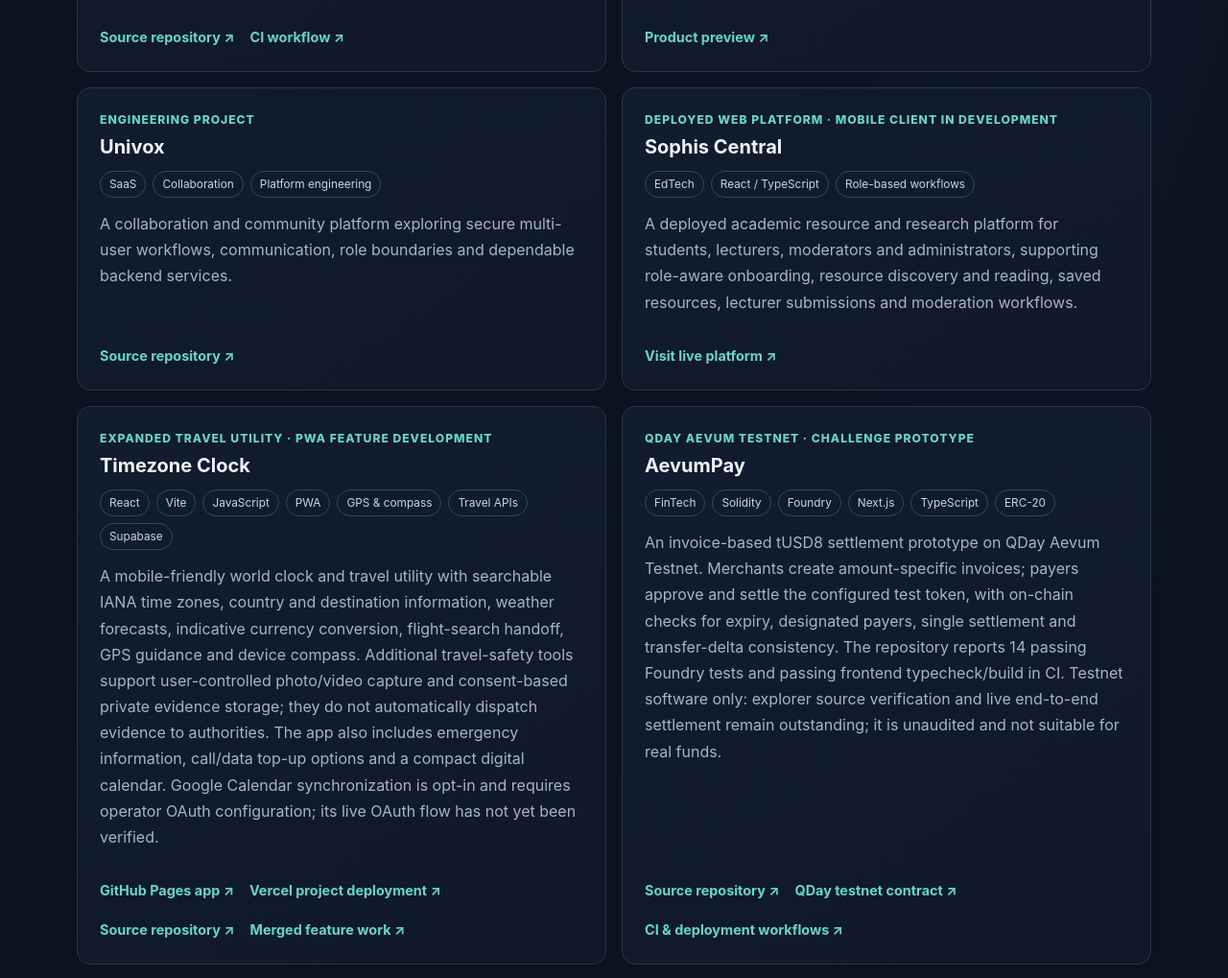
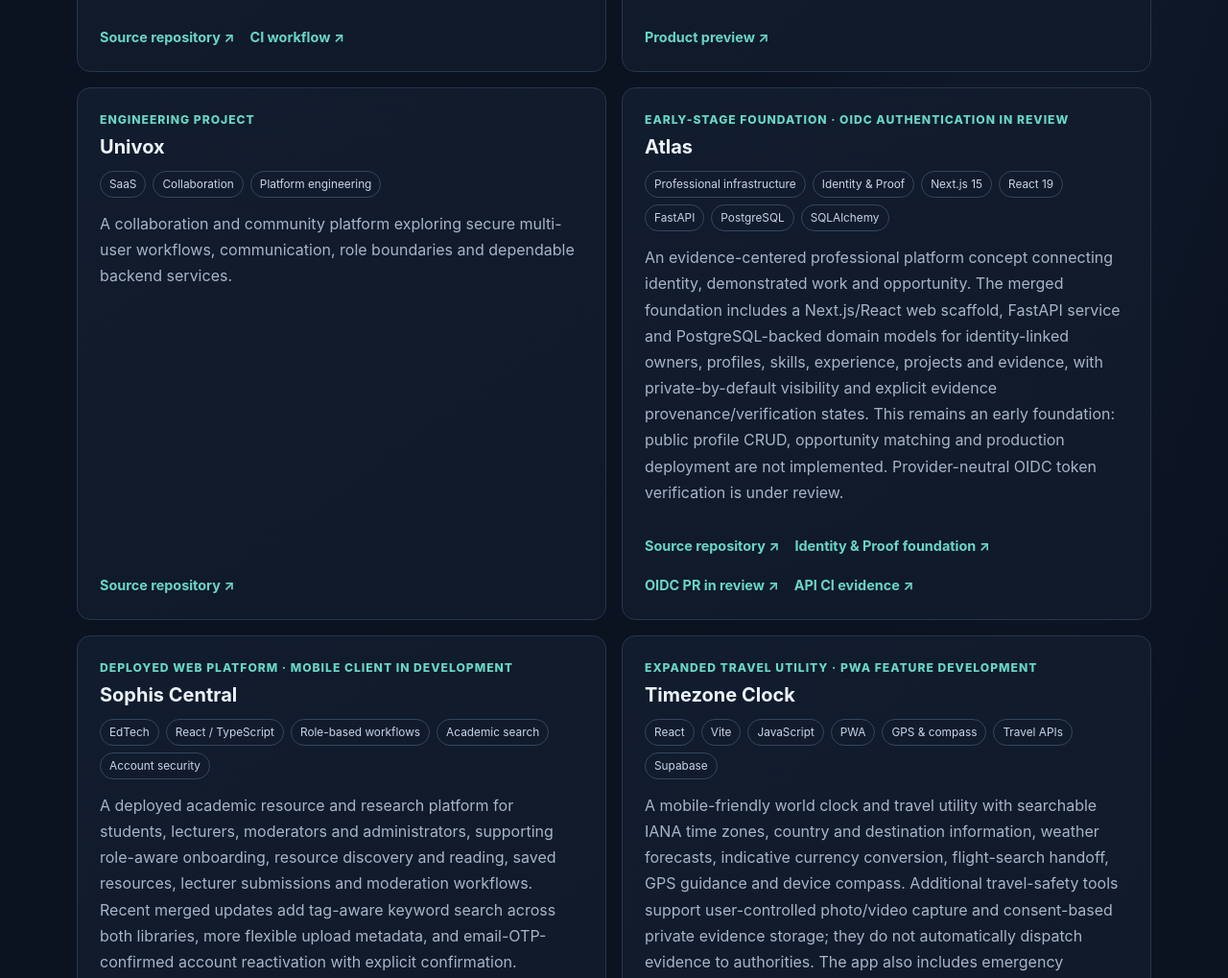
Before and after one commit to ReignnRule11/Portfolio, a plain HTML site: page index.html in a window 1280 px wide. Shown: the part 3763-4782 px from the top of the page at 96% size. Drawn offline with Linux system fonts and the light colour scheme.

Commit message:
Add Atlas and refresh Sophis Central project details

```diff
--- a/index.html
+++ b/index.html
@@ -123,10 +123,16 @@
             <div class="cardlinks"><a class="textlink" href="https://github.com/ReignnRule11/Univoxx" target="_blank" rel="noreferrer">Source repository ↗</a></div>
           </article>
           <article class="card">
+            <div class="status">Early-stage foundation · OIDC authentication in review</div><h3>Atlas</h3>
+            <div class="meta"><span class="tag">Professional infrastructure</span><span class="tag">Identity &amp; Proof</span><span class="tag">Next.js 15</span><span class="tag">React 19</span><span class="tag">FastAPI</span><span class="tag">PostgreSQL</span><span class="tag">SQLAlchemy</span></div>
+            <p>An evidence-centered professional platform concept connecting identity, demonstrated work and opportunity. The merged foundation includes a Next.js/React web scaffold, FastAPI service and PostgreSQL-backed domain models for identity-linked owners, profiles, skills, experience, projects and evidence, with private-by-default visibility and explicit evidence provenance/verification states. This remains an early foundation: public profile CRUD, opportunity matching and production deployment are not implemented. Provider-neutral OIDC token verification is under review.</p>
+            <div class="cardlinks"><a class="textlink" href="https://github.com/ReignnRule11/Atlas" target="_blank" rel="noreferrer">Source repository ↗</a><a class="textlink" href="https://github.com/ReignnRule11/Atlas/pull/3" target="_blank" rel="noreferrer">Identity &amp; Proof foundation ↗</a><a class="textlink" href="https://github.com/ReignnRule11/Atlas/pull/4" target="_blank" rel="noreferrer">OIDC PR in review ↗</a><a class="textlink" href="https://github.com/ReignnRule11/Atlas/actions/runs/46092971148" target="_blank" rel="noreferrer">API CI evidence ↗</a></div>
+          </article>
+          <article class="card">
             <div class="status">Deployed web platform · Mobile client in development</div><h3>Sophis Central</h3>
-            <div class="meta"><span class="tag">EdTech</span><span class="tag">React / TypeScript</span><span class="tag">Role-based workflows</span></div>
-            <p>A deployed academic resource and research platform for students, lecturers, moderators and administrators, supporting role-aware onboarding, resource discovery and reading, saved resources, lecturer submissions and moderation workflows.</p>
-            <div class="cardlinks"><a class="textlink" href="https://sophiscentral.vercel.app/" target="_blank" rel="noreferrer">Visit live platform ↗</a></div>
+            <div class="meta"><span class="tag">EdTech</span><span class="tag">React / TypeScript</span><span class="tag">Role-based workflows</span><span class="tag">Academic search</span><span class="tag">Account security</span></div>
+            <p>A deployed academic resource and research platform for students, lecturers, moderators and administrators, supporting role-aware onboarding, resource discovery and reading, saved resources, lecturer submissions and moderation workflows. Recent merged updates add tag-aware keyword search across both libraries, more flexible upload metadata, and email-OTP-confirmed account reactivation with explicit confirmation.</p>
+            <div class="cardlinks"><a class="textlink" href="https://sophiscentral.vercel.app/" target="_blank" rel="noreferrer">Visit live platform ↗</a><a class="textlink" href="https://github.com/ReignnRule11/Sophia-Central-frontend" target="_blank" rel="noreferrer">Frontend source ↗</a><a class="textlink" href="https://github.com/ReignnRule11/sophia-central-backend" target="_blank" rel="noreferrer">Backend source ↗</a><a class="textlink" href="https://github.com/ReignnRule11/sophia-central-backend/pull/207" target="_blank" rel="noreferrer">Keyword search update ↗</a><a class="textlink" href="https://github.com/ReignnRule11/Sophia-Central-frontend/pull/308" target="_blank" rel="noreferrer">Account reactivation update ↗</a><a class="textlink" href="https://github.com/ReignnRule11/Sophia-Central-frontend/pull/309" target="_blank" rel="noreferrer">Upload metadata update ↗</a></div>
           </article>
           <article class="card">
             <div class="status">Expanded travel utility · PWA feature development</div><h3>Timezone Clock</h3>
```
